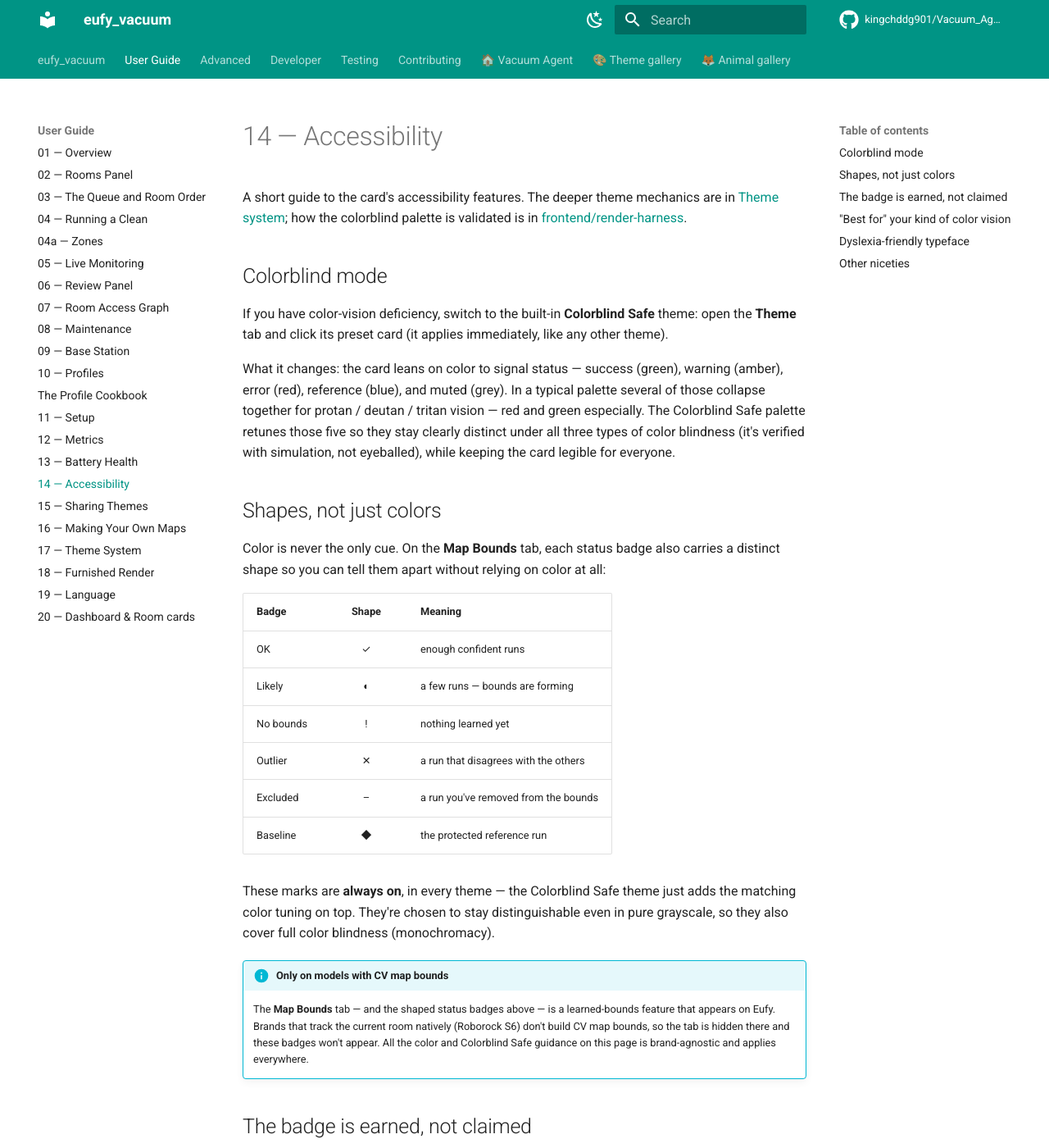
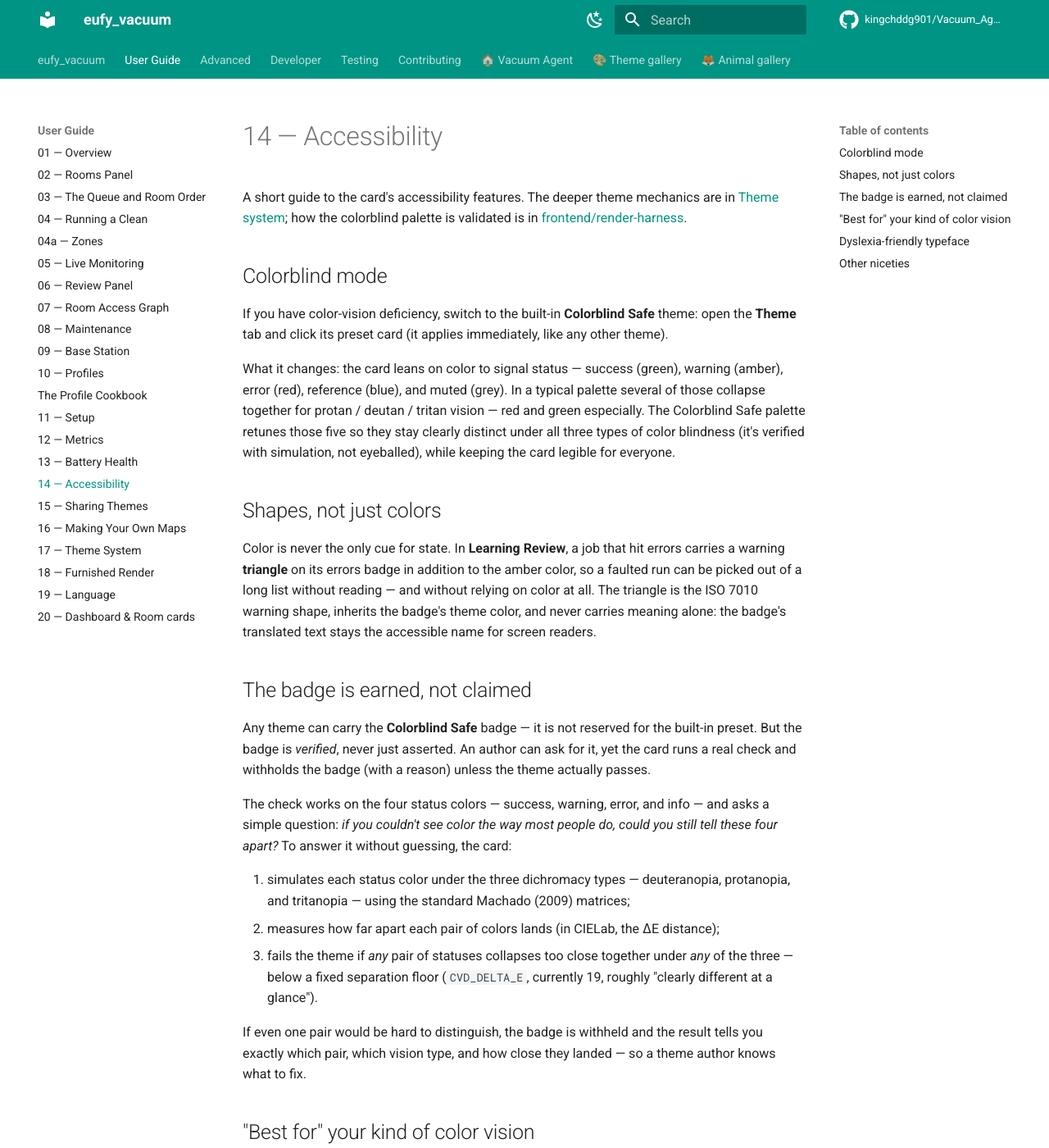
Before and after one commit to kingchddg901/Vacuum_Agent, an MkDocs documentation site: the page built from docs/user-guide/14-accessibility.md, in a window 1280 px wide and 1400 px high. Shown: the whole window at 82% size. Built offline with MkDocs 1.6.1 and Material for MkDocs 9.7.7, drawn with Linux system fonts in a browser that asks for light colours; comment, search, counter and statistics services are not loaded.

Commit message:
docs(ug): 14-accessibility — held section applies now that the typeface is user-confirmed working
Retired Map Bounds badge-shape table out; Learning Review warning-triangle in.
Typeface section verified against the working feature. Run wf_c3085752-b7b.

Co-Authored-By: Claude Fable 5 <noreply@anthropic.com>

```diff
--- a/docs/user-guide/14-accessibility.md
+++ b/docs/user-guide/14-accessibility.md
@@ -19,30 +19,12 @@ with simulation, not eyeballed), while keeping the card legible for everyone.
 
 ## Shapes, not just colors
 
-Color is never the only cue. On the **Map Bounds** tab, each status badge also
-carries a distinct shape so you can tell them apart without relying on color at
-all:
-
-| Badge | Shape | Meaning |
-|---|:--:|---|
-| OK | ✓ | enough confident runs |
-| Likely | ◐ | a few runs — bounds are forming |
-| No bounds | ! | nothing learned yet |
-| Outlier | ✕ | a run that disagrees with the others |
-| Excluded | – | a run you've removed from the bounds |
-| Baseline | ◆ | the protected reference run |
-
-These marks are **always on**, in every theme — the Colorblind Safe theme just
-adds the matching color tuning on top. They're chosen to stay distinguishable
-even in pure grayscale, so they also cover full color blindness (monochromacy).
-
-!!! info "Only on models with CV map bounds"
-
-    The **Map Bounds** tab — and the shaped status badges above — is a learned-bounds
-    feature that appears on Eufy. Brands that track the current room natively
-    (Roborock S6) don't build CV map bounds, so the tab is hidden there and these
-    badges won't appear. All the color and Colorblind Safe guidance on this page
-    is brand-agnostic and applies everywhere.
+Color is never the only cue for state. In **Learning Review**, a job that hit
+errors carries a warning **triangle** on its errors badge in addition to the
+amber color, so a faulted run can be picked out of a long list without reading
+— and without relying on color at all. The triangle is the ISO 7010 warning
+shape, inherits the badge's theme color, and never carries meaning alone: the
+badge's translated text stays the accessible name for screen readers.
 
 ## The badge is earned, not claimed
 
```
